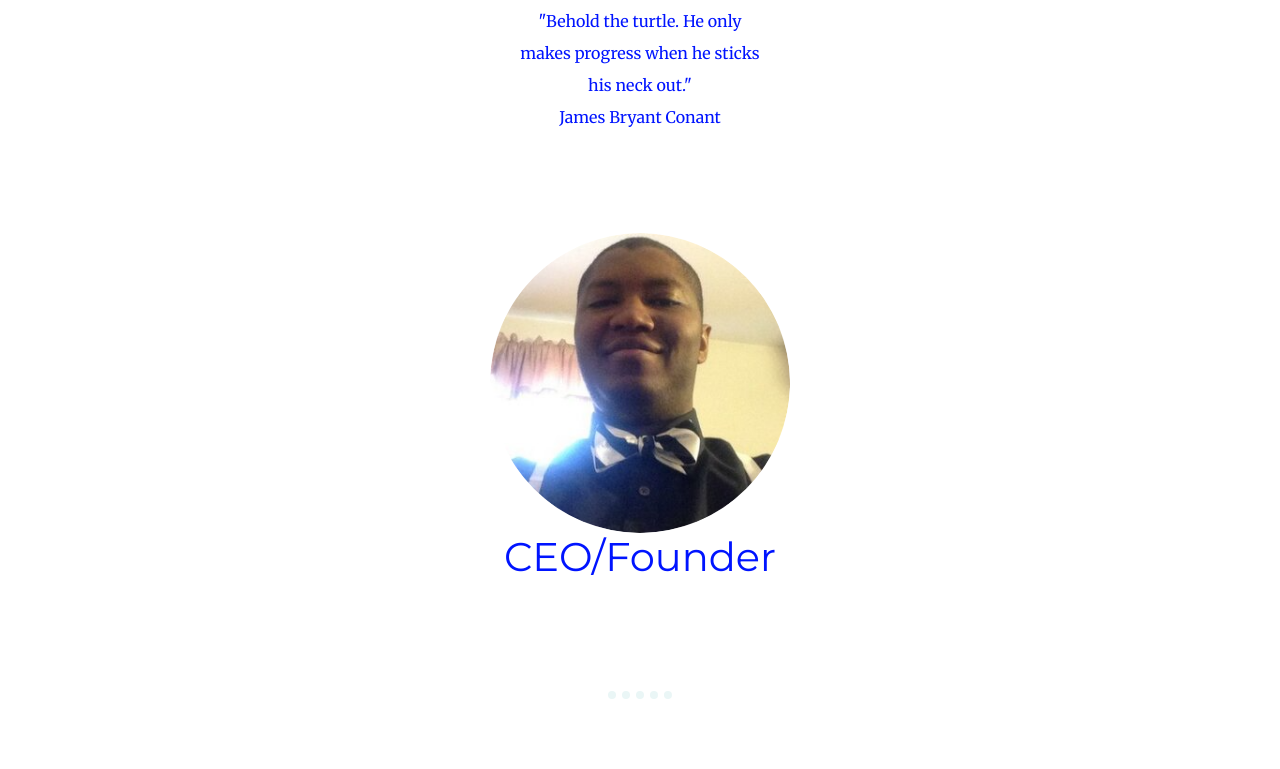
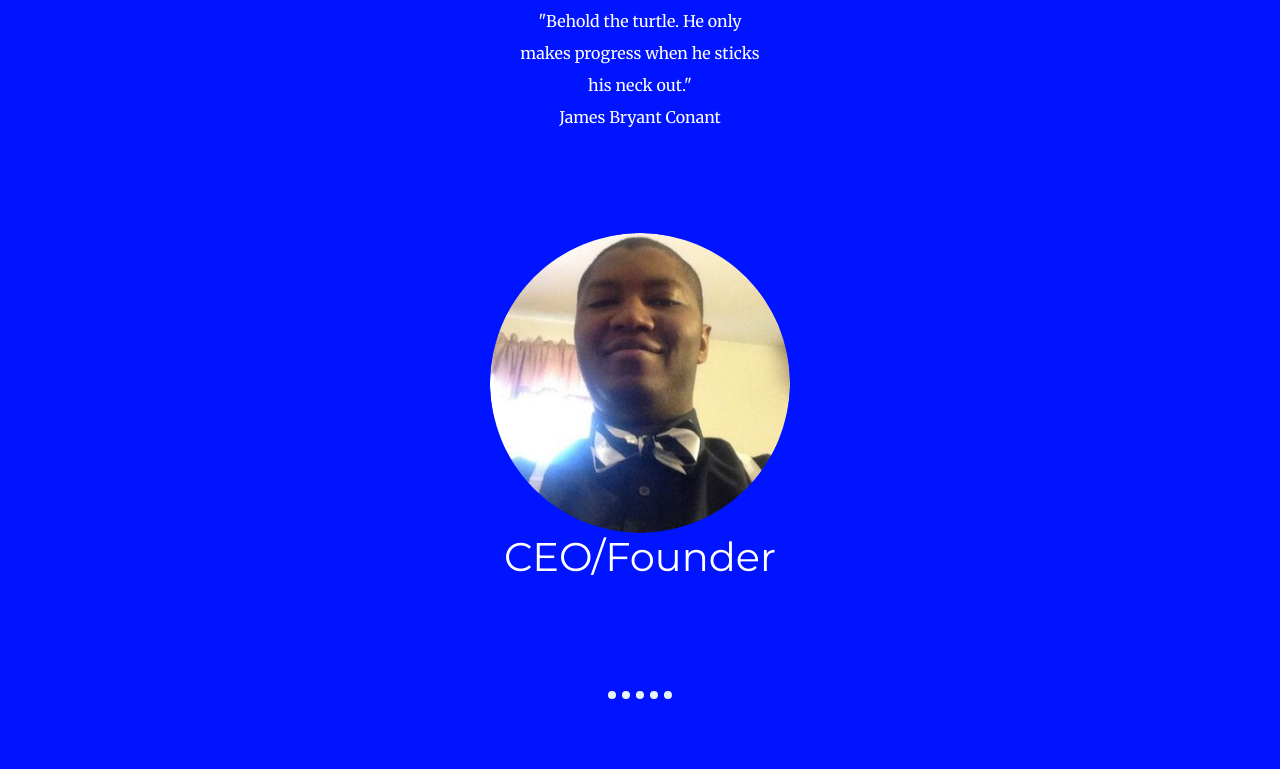
Before and after one commit to SoftwareTurtle/Personal-Site, a plain HTML site: page index.html in a window 1280 px wide. Shown: the part 883-1652 px from the top of the page. Drawn offline with nearby package versions, Linux system fonts and the light colour scheme.

Commit message:
Update styles.css

```diff
--- a/css/styles.css
+++ b/css/styles.css
@@ -5,11 +5,11 @@
 }
 
 body {
-  color: #0014FF;
+  color: #FFFFFF;
   margin: 0;
   text-align: center;
   font-family: 'Merriweather', sans-serif;
-  background: #FFFFFF;
+  background: #0014FF;
 }
 .coding {
   width: 25%;
```
